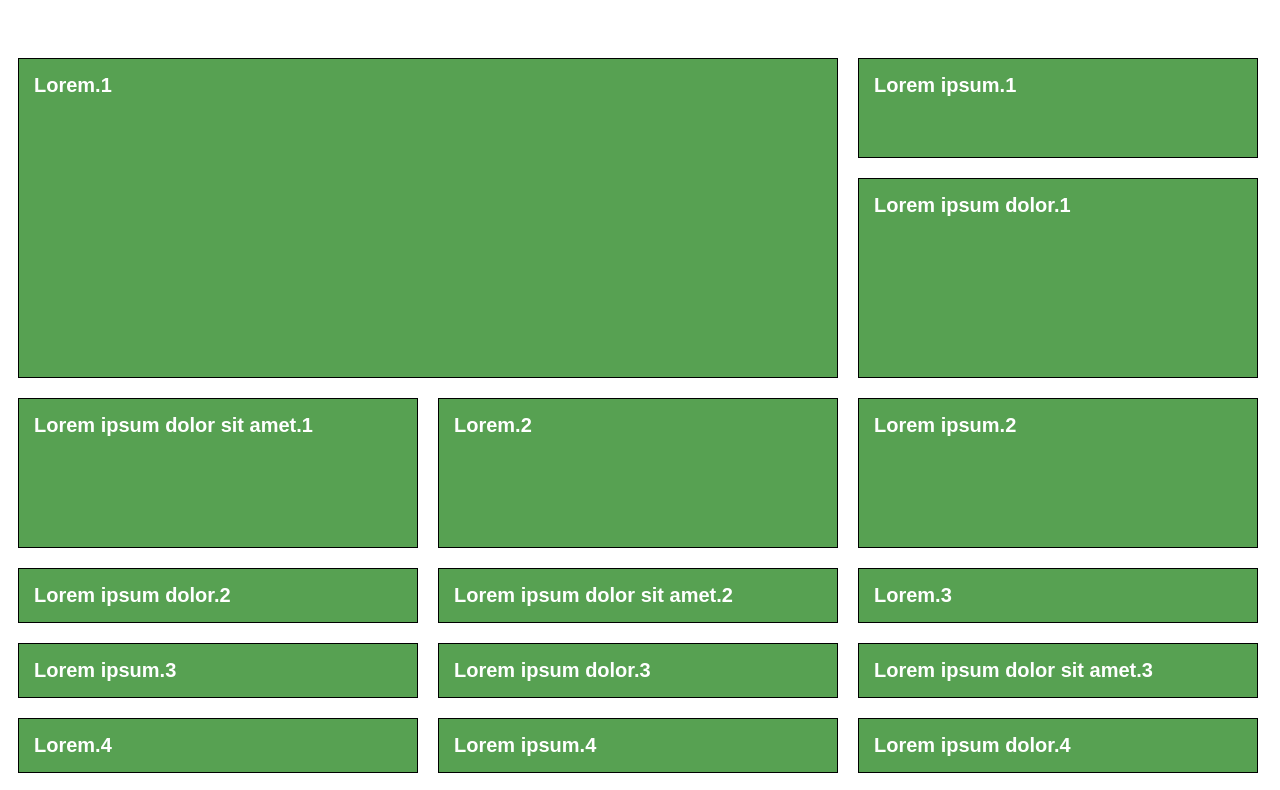
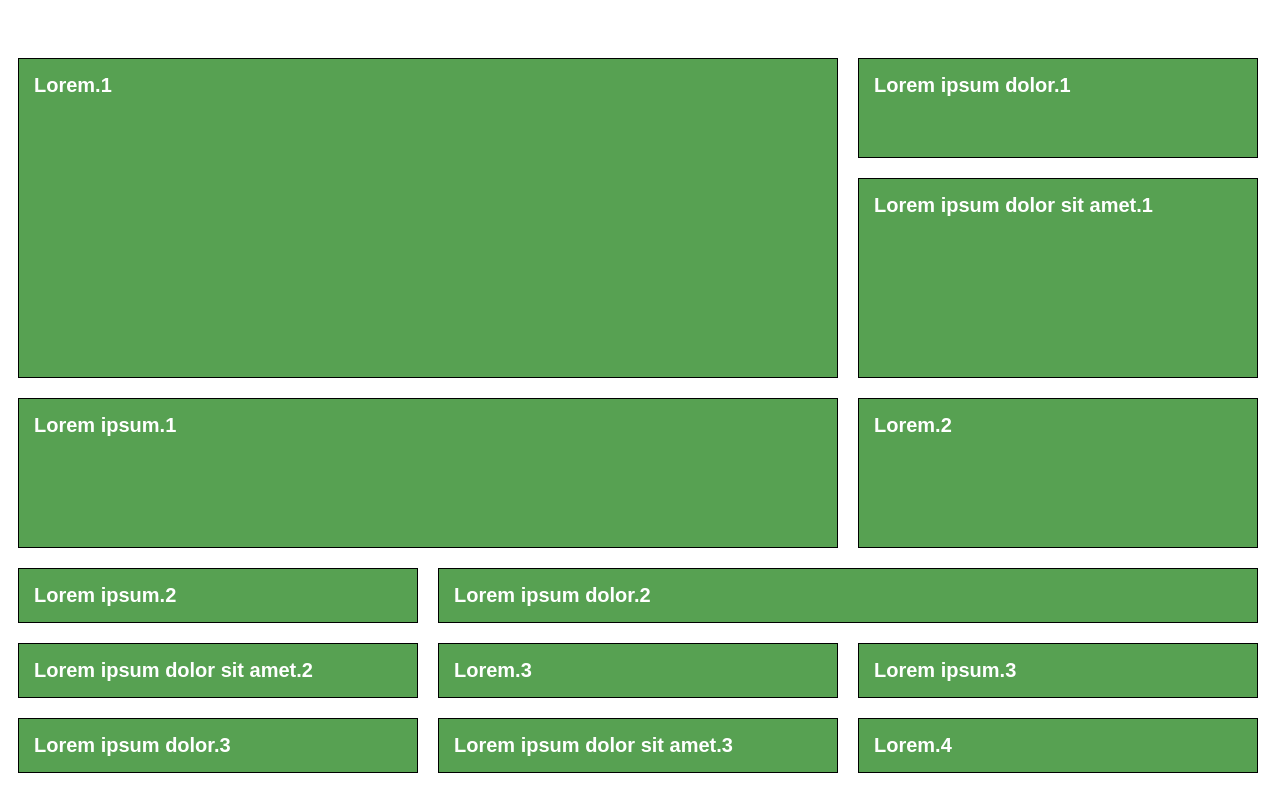
Before and after one commit to mialkin/web-design, a plain HTML site: page css-grid/index.html in a window 1280 px wide. Shown: the top 790 px of the page. Drawn offline with Linux system fonts and the light colour scheme.

Commit message:
Examine grid-auto-rows and grid-auto-columns

```diff
--- a/css-grid/index.html
+++ b/css-grid/index.html
@@ -8,12 +8,12 @@
 <body>
 <div class="box">
     <div class="item item-1">Lorem.1</div>
-    <div class="item">Lorem ipsum.1</div>
+    <div class="item item-2">Lorem ipsum.1</div>
     <div class="item">Lorem ipsum dolor.1</div>
     <div class="item">Lorem ipsum dolor sit amet.1</div>
     <div class="item">Lorem.2</div>
     <div class="item">Lorem ipsum.2</div>
-    <div class="item">Lorem ipsum dolor.2</div>
+    <div class="item item-7">Lorem ipsum dolor.2</div>
     <div class="item">Lorem ipsum dolor sit amet.2</div>
     <div class="item">Lorem.3</div>
     <div class="item">Lorem ipsum.3</div>
--- a/css-grid/style.css
+++ b/css-grid/style.css
@@ -24,6 +24,13 @@ body {
     /*grid-template-columns: repeat(3, 400px);*/
     grid-template-columns: [one] 400px [two] 400px [item3] 400px [item4];
     grid-template-rows: 100px 200px 150px;
+    /*grid-auto-rows: 75px;*/
+    /*grid-auto-rows: 75px 100px;*/
+    /*grid-auto-columns: 100px;*/
+    /*grid-auto-flow: row;*/
+    /*grid-auto-flow: column;*/
+    grid-auto-flow: dense;
+    /*grid-auto-flow: column dense;*/
     /*row-gap: 20px;*/
     /*column-gap: 40px;*/
     /*gap: 40px 20px;*/
@@ -64,6 +71,14 @@ body {
     grid-row: 1/span 2;
 }
 
+.item-2 {
+    grid-column: span 2;
+}
+
+.item-7 {
+    grid-column: span 2/4;
+}
+
 .wrapper {
     display: grid;
     grid-template-areas:
```
